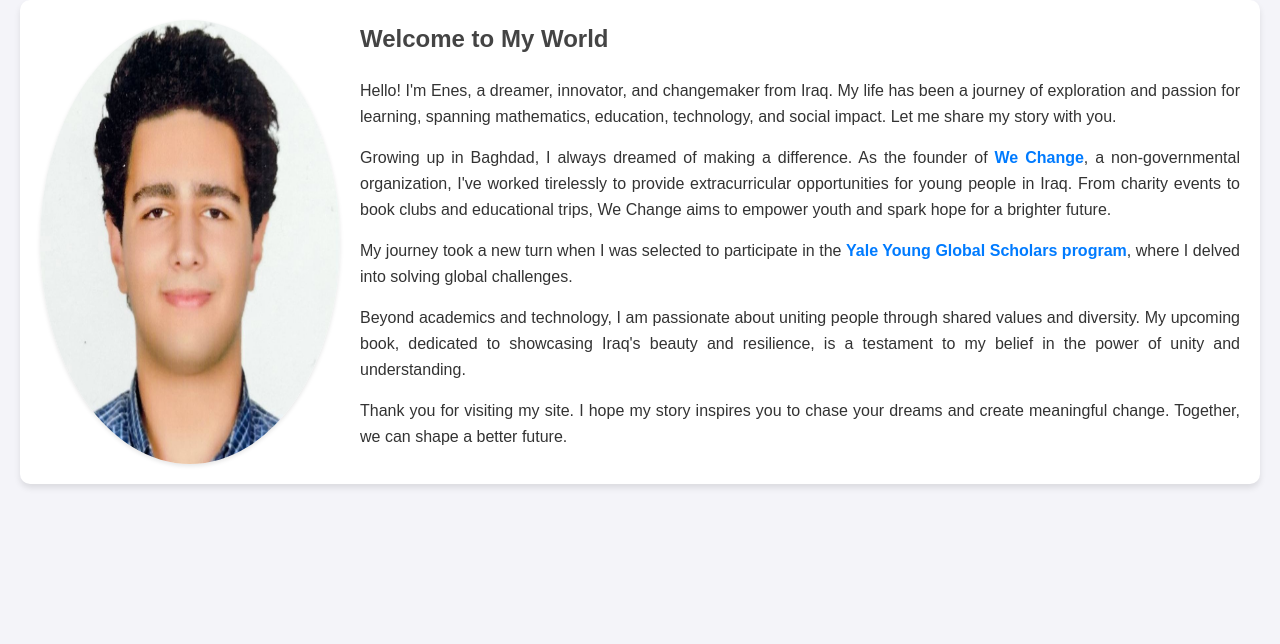
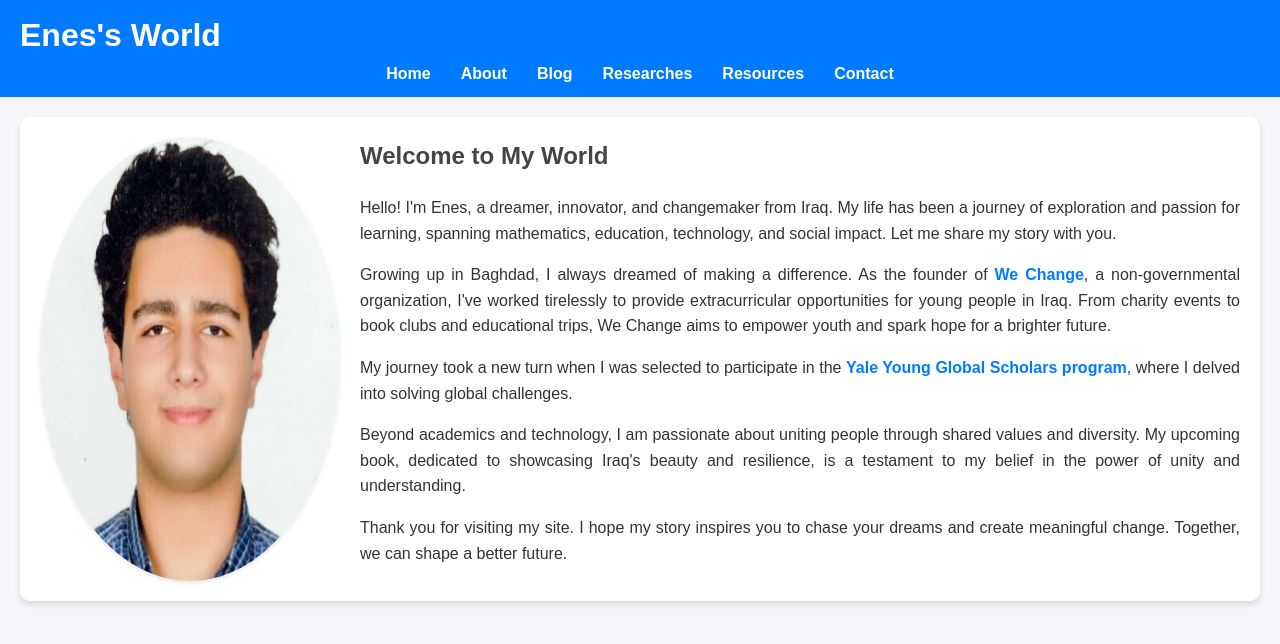
Before and after one commit to enesercanh/my-blog, a plain HTML site: page about.html in a window 1280 px wide. Drawn offline with Linux system fonts and the light colour scheme.

Commit message:
Update about.html

```diff
--- a/about.html
+++ b/about.html
@@ -13,12 +13,38 @@
             background-color: #f4f4f9;
             color: #333;
         }
+        header {
+            background-color: #007BFF;
+            color: white;
+            padding: 10px 20px;
+        }
+        header h1 {
+            margin: 0;
+        }
+        nav ul {
+            list-style: none;
+            padding: 0;
+            display: flex;
+            justify-content: center;
+            margin: 0;
+        }
+        nav ul li {
+            margin: 0 15px;
+        }
+        nav ul li a {
+            color: white;
+            text-decoration: none;
+            font-weight: bold;
+        }
+        nav ul li a:hover {
+            text-decoration: underline;
+        }
         .about-section {
             display: flex;
             flex-wrap: wrap;
             padding: 20px;
             max-width: 1200px;
-            margin: 0 auto;
+            margin: 20px auto;
             background-color: #fff;
             box-shadow: 0 4px 6px rgba(0, 0, 0, 0.1);
             border-radius: 10px;
@@ -57,6 +83,19 @@
     </style>
 </head>
 <body>
+    <header>
+        <h1>Enes's World</h1>
+        <nav>
+            <ul>
+                <li><a href="index.html">Home</a></li>
+                <li><a href="about.html">About</a></li>
+                <li><a href="blog.html">Blog</a></li>
+                <li><a href="researches.html">Researches</a></li>
+                <li><a href="resources.html">Resources</a></li>
+                <li><a href="contact.html">Contact</a></li>
+            </ul>
+        </nav>
+    </header>
     <section class="about-section">
         <img src="images/enes.jpg" alt="Picture of Enes" class="profile-picture">
         <div class="about-text">
```
